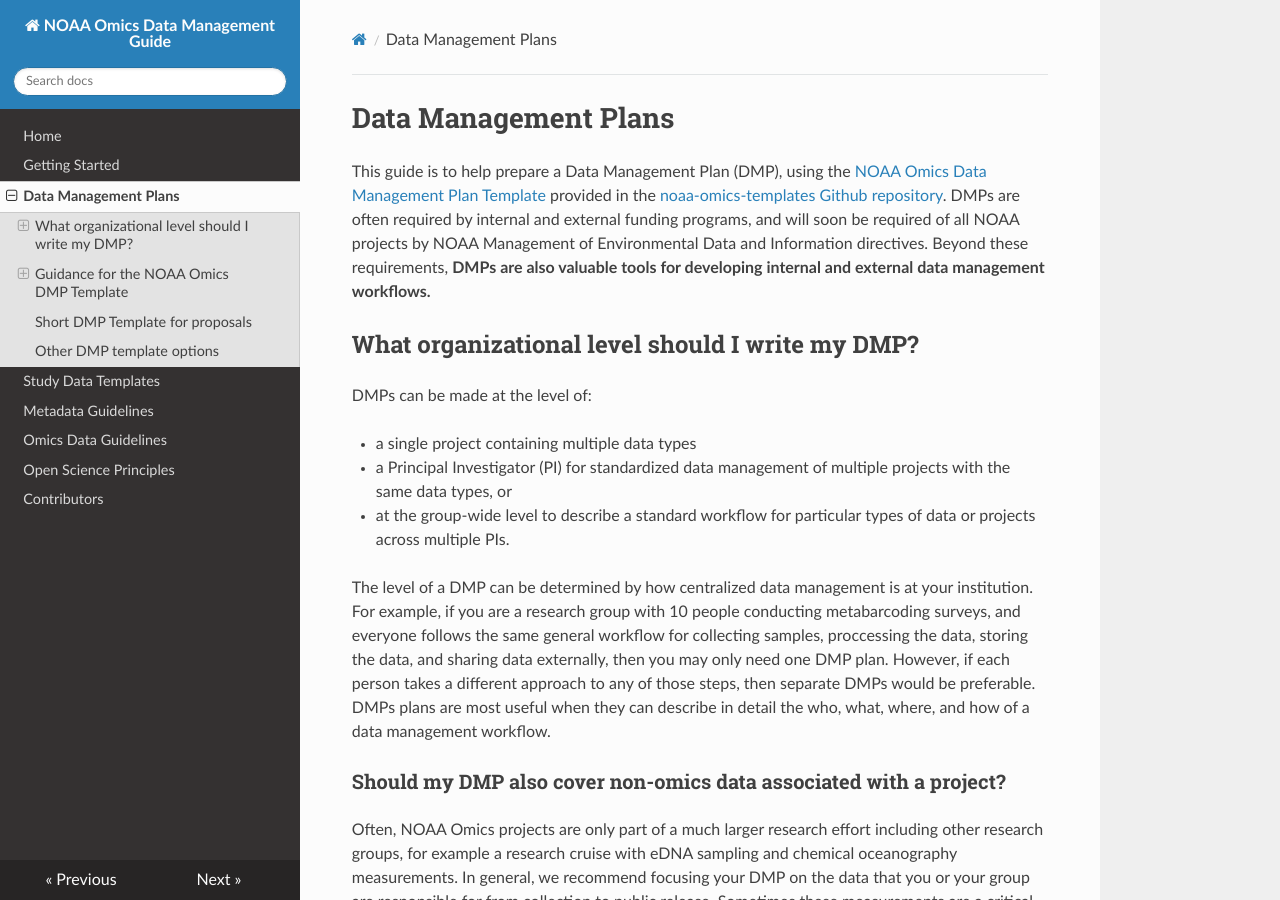
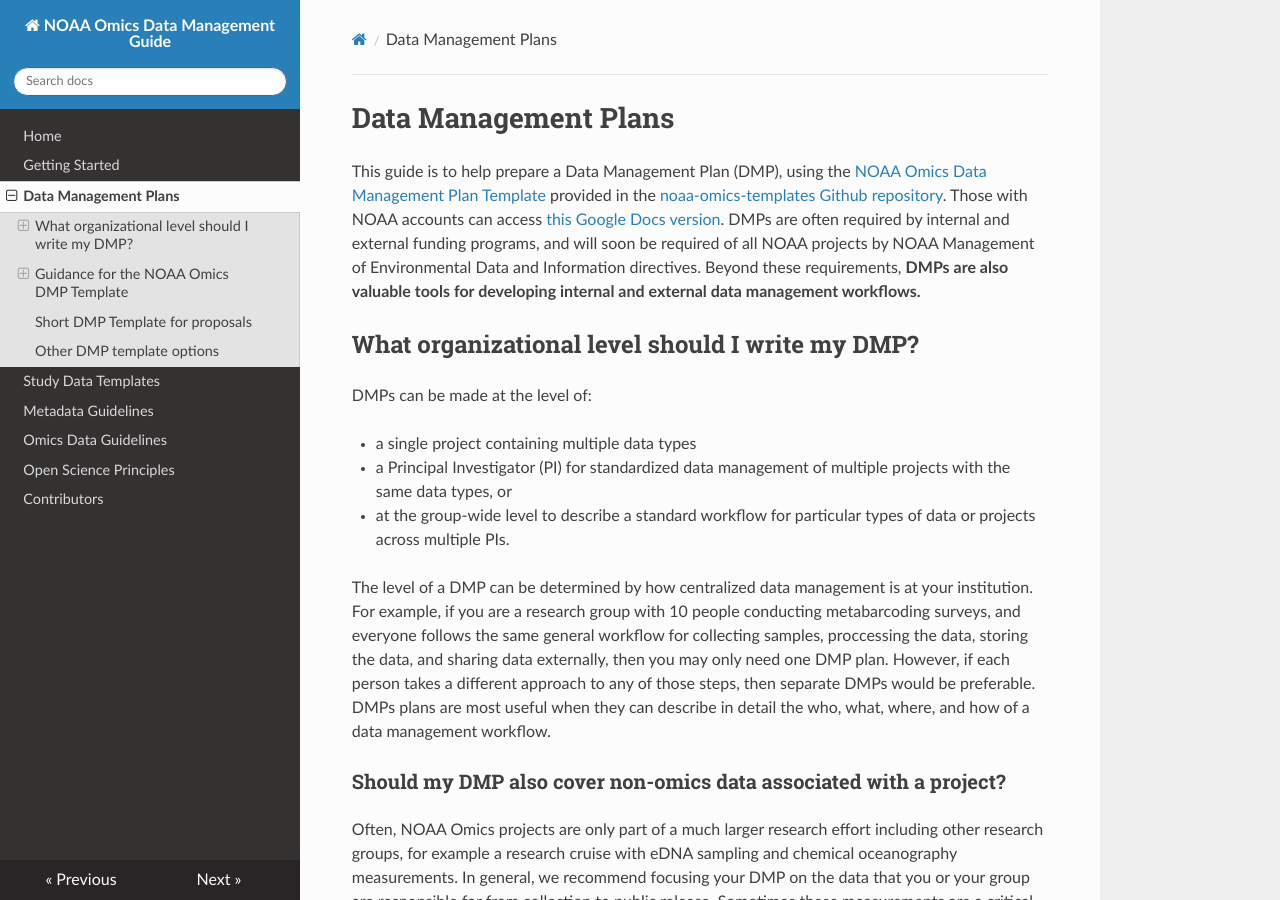
Before and after one commit to NOAA-Omics/noaa-omics-dmg, an MkDocs documentation site: the page built from docs/dmp-template.md, in a window 1280 px wide and 900 px high. Built offline with MkDocs 1.6.1, drawn with Linux system fonts in a browser that asks for light colours; nearby versions of some CDN libraries.

Commit message:
Update dmp-template.md
Added google doc link for template.

```diff
--- a/docs/dmp-template.md
+++ b/docs/dmp-template.md
@@ -1,7 +1,7 @@
 Data Management Plans
 =====
 
-This guide is to help prepare a Data Management Plan (DMP), using the [NOAA Omics Data Management Plan Template](https://github.com/NOAA-Omics/noaa-omics-templates/tree/main/data-management-plan-template) provided in the [noaa-omics-templates Github repository](https://github.com/NOAA-Omics/noaa-omics-templates/). DMPs are often required by internal and external funding programs, and will soon be required of all NOAA projects by NOAA Management of Environmental Data and Information directives. Beyond these requirements, **DMPs are also valuable tools for developing internal and external data management workflows.**
+This guide is to help prepare a Data Management Plan (DMP), using the [NOAA Omics Data Management Plan Template](https://github.com/NOAA-Omics/noaa-omics-templates/tree/main/data-management-plan-template) provided in the [noaa-omics-templates Github repository](https://github.com/NOAA-Omics/noaa-omics-templates/). Those with NOAA accounts can access [this Google Docs version](https://docs.google.com/document/d/1vBXxkYkOvSdERUy0Y44LK78gT7Rop9B7/edit?usp=sharing&ouid=110754729138913368705&rtpof=true&sd=true). DMPs are often required by internal and external funding programs, and will soon be required of all NOAA projects by NOAA Management of Environmental Data and Information directives. Beyond these requirements, **DMPs are also valuable tools for developing internal and external data management workflows.**
 
 ## What organizational level should I write my DMP?
 DMPs can be made at the level of:
```
